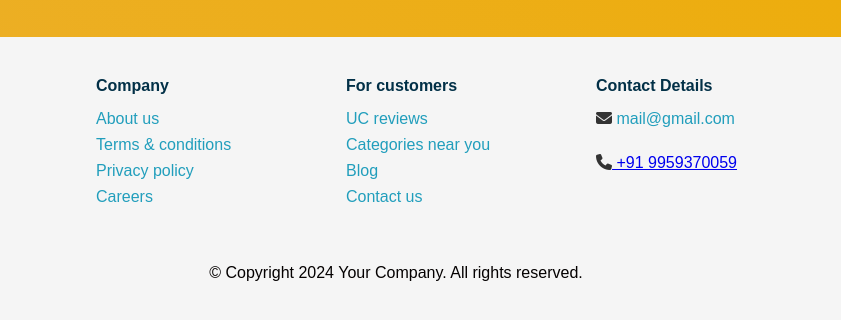
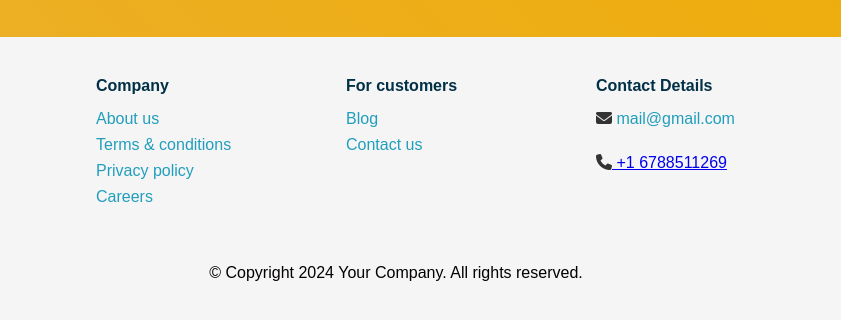
Before and after one commit to ravikiran150/devo-ser-usa, a plain HTML site: page index.html in a window 1280 px wide. Shown: the part 4769-5089 px from the top of the page, 244-1085 px from the left. Drawn offline with Linux system fonts and the light colour scheme.

Commit message:
adding phone number

```diff
--- a/index.html
+++ b/index.html
@@ -137,7 +137,7 @@
     </section>
 
     <!-- WhatsApp Floating Button -->
-<a href="https://wa.me/yourwhatsappnumber" class="whatsapp-float" target="_blank">
+<a href="https://wa.me/16788511269" class="whatsapp-float" target="_blank">
     <i class="fab fa-whatsapp"></i>
   </a>
 
@@ -376,8 +376,6 @@
             <div class="footer-section">
                 <h3>For customers</h3>
                 <ul>
-                    <li><a href="#">UC reviews</a></li>
-                    <li><a href="#">Categories near you</a></li>
                     <li><a href="#">Blog</a></li>
                     <li><a href="#">Contact us</a></li>
                 </ul>
@@ -389,7 +387,7 @@
                 <ul>
                     <li><i class="fas fa-envelope"></i><a href="#">  mail@gmail.com</a></li>
                     <br>
-                    </i><i class="fas fa-phone"></i><a href="#">  +91 9959370059</a></li>
+                    </i><i class="fas fa-phone"></i><a href="#">  +1 6788511269</a></li>
                 </ul>
             </div>
 
```
Also changed, not shown: devi.html (+1 -0 lines).
